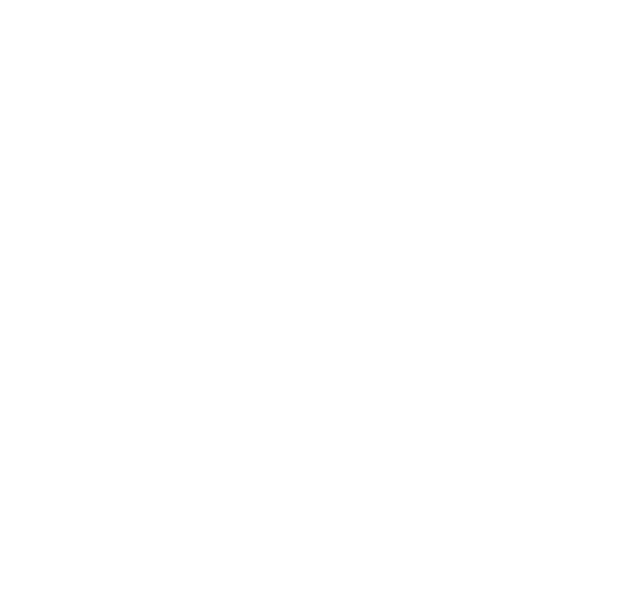
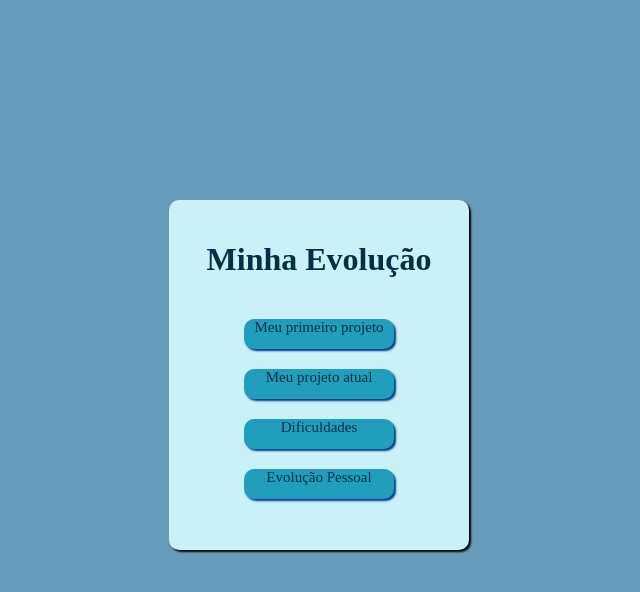
Before and after one commit to RobertoHenryck/Evolucao, a PHP site: the page made by Roberto/evolução.php in a window 1280 px wide. Before the commit the part shown is empty. Shown: the top 592 px of the page, without its empty margins (321-961 px from the left). Run offline with PHP 8.4, Linux system fonts and the light colour scheme.

Commit message:
Teste123

```diff
--- a/Roberto/evolução.php
+++ b/Roberto/evolução.php
@@ -1,16 +1,60 @@
 <!DOCTYPE html>
-<html lang="pt">
+<html lang="en">
+
 <head>
     <meta charset="UTF-8">
     <meta name="viewport" content="width=device-width, initial-scale=1.0">
     <title>Evolução Roberto</title>
     <style>
+.container{
+    display: flex;
+    justify-content: center;
+    flex-direction: column;
+    align-items: center;
+    margin: 0 auto;
+    background-color: #caf0f8;
+    width: 300px;
+    height: 350px;
+    gap: 20px;
+    box-shadow: 2px 2px 2px  black;
+    border-radius: 10px;
+}
+a{
+    border-radius: 10px;
+    box-shadow: 2px 2px 2px #023e8a;
+    text-decoration: none;
+    color: #023047;
+    background-color: #219ebc;
+    width: 150px;
+    height:30px;
+    text-align: center;
+    font-size:15px;
+}
+h1{
+    color: #023047;
+    margin-top: -10px;
 
+}
+body{
+    margin-top: 200px;
+    background-color: #669bbc;
+}
     </style>
 </head>
+
 <body>
 
 
+    <div class="container">
+        <h1>
+            Minha Evolução
+        </h1>
+        <a href="primeiro_projeto.html">Meu primeiro projeto</a>
+        <a href="#">Meu projeto atual</a>
+        <a href="#">Dificuldades</a>
+        <a href="#">Evolução Pessoal</a>
+    </div>
 
 </body>
+
 </html>
```
Also changed, not shown: Roberto/primeiro_projeto.html (added, +11 -0 lines).
